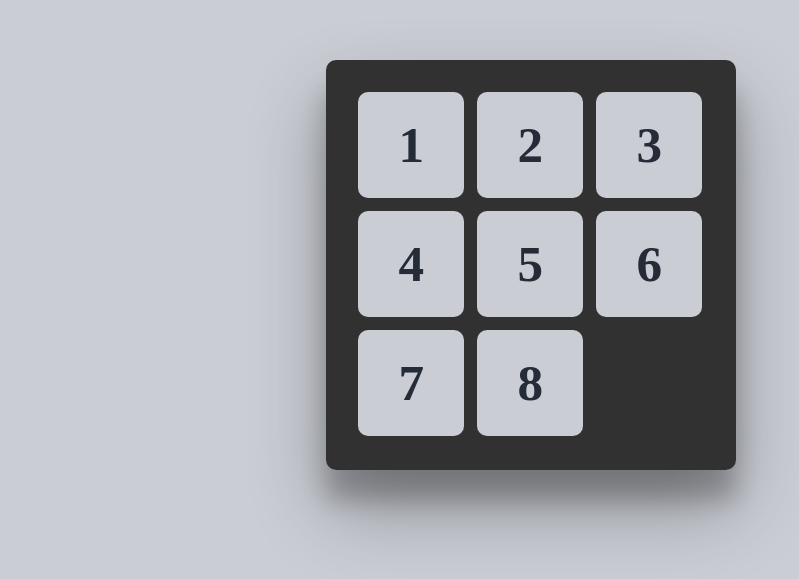
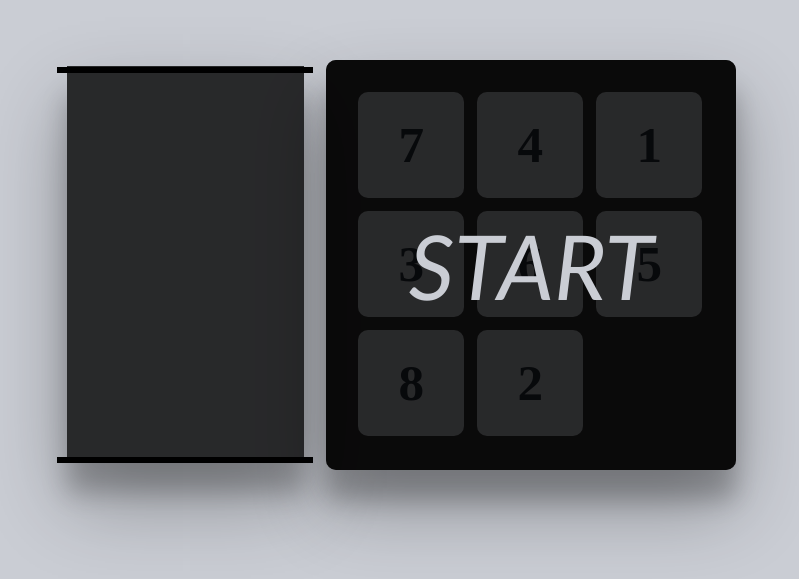
Before and after one commit to RC074/puzzle-game, a React (Create React App) app: page / in a window 1280 px wide. Shown: the part 135-714 px from the top of the page, without its empty margins (109-908 px from the left). Built offline with nearby package versions, Linux system fonts and the light colour scheme.

Commit message:
improved frontend and also implemented the solve function

```diff
--- /dev/null
+++ b/src/App.module.css
@@ -0,0 +1,21 @@
+.start {
+  height: 32vw;
+  width: 32vw;
+  position: absolute;
+  background-color: rgba(0, 0, 0, 0.801);
+  font-size: 7vw;
+  z-index: 1;
+  font-family: CeliaGarcia, Calibri, sans-serif;
+  border: none;
+  color: #cacdd4;
+  border-radius: 10px;
+  outline: none;
+  transition: color 0.5s;
+  font-style: italic;
+  text-align: center;
+}
+
+.start:hover {
+  cursor: pointer;
+  color:  #ffffff;
+}
--- a/src/App.tsx
+++ b/src/App.tsx
@@ -4,25 +4,62 @@ import Solver from "./utils/Solver";
 import Generator from "./utils/Generator";
 
 import Board from "./components/Board/Board";
+import Records from "./components/Records/Records";
+import Functions from './components/Functions/Functions';
 
 import "./body.css";
 import styled from "./App.module.css";
 
-class App extends React.Component<{}> {
+interface AppState {
+  board: number[][];
+  isPlaying: boolean;
+  isSolving: boolean;
+}
+
+class App extends React.Component<{}, AppState> {
+  state = {
+    board: [
+      [1, 2, 3],
+      [4, 5, 6],
+      [7, 8, 9]
+    ],
+    isPlaying: false,
+    isSolving: false,
+  }
+
   componentDidMount() {
-    let pz = new Solver(15, [
-      [1, 2, 3, 4],
-      [5, 6, 7, 8],
-      [15, 10, 11, 12],
-      [13, 0, 9, 14],
-    ]);
-    console.log(pz.AStar());
+    let new_pz = new Generator(8).make()
+    this.setState({board: new_pz})
+  }
+
+  togglePlayingState = () => {
+    this.setState({isPlaying: !this.state.isPlaying})
+  }
+
+  handleSwapTiles = (col : number, row : number, col2 : number, row2 : number) => {
+    let tempBoard = this.state.board;
+    [tempBoard[col][row], tempBoard[col2][row2]] = [tempBoard[col2][row2], tempBoard[col][row]];
+    this.setState({board: tempBoard});
+  }
+
+  handleSolve = () => {
+    this.setState({isSolving: true});
   }
 
   render() {
     return (
       <div>
-        <Board />
+        {!this.state.isPlaying ? <button className={styled.start} onClick={this.togglePlayingState} >START</button> : ''}
+        <Records />
+        <Functions
+          isPlaying={this.state.isPlaying}
+          isSolving={this.handleSolve}
+        />
+        <Board
+          board={this.state.board}
+          swap={(col, row, col2, row2) => this.handleSwapTiles(col, row, col2, row2)}
+          isSolving={this.state.isSolving}
+        />
       </div>
     );
   }
--- a/src/components/Board/Board.tsx
+++ b/src/components/Board/Board.tsx
@@ -8,17 +8,20 @@ import Puzzle from "../../utils/Puzzle";
 import styled from "./Board.module.css";
 
 
-type BoardProps = {};
+type BoardProps = {
+  board: number[][];
+  swap: (col: number, row: number, col2: number, row2: number) => void;
+  isSolving: boolean;
+};
 
-const Board: React.FC<BoardProps> = () => {
+const timeOut = (ms: number) => {
+  return new Promise(resolve => setTimeout(resolve, ms));
+}
 
-  const [board, setBoard] = useState([
-    [1, 2, 3],
-    [4, 5, 6],
-    [7, 8, 0],
-  ]);
+const Board: React.FC<BoardProps> = ({board, swap, isSolving}) => {
 
   const [isClickable, setIsClickable] = useState(true);
+  const [inSolvingProcess, setInSolvingProcess] = useState(false);
 
   const [tileStyle, setTileStyle] = useState(
     [
@@ -34,10 +37,29 @@ const Board: React.FC<BoardProps> = () => {
     ]
   )
 
+  useEffect(() => {
+    if (isSolving && !inSolvingProcess) {
+      console.log(isSolving);
+      let pz = new Solver(8, board);
+      commandsLoader(pz.AStar())
+      setInSolvingProcess(true);
+    }
+  })
+
+  const commandsLoader = async (sequence : string) => {
+    for (let i = 0; i < sequence.length; i++) {
+      let [y, x] = findTile(0);
+      if (sequence[i] === 'u') y--;
+      if (sequence[i] === 'd') y++;
+      if (sequence[i] === 'r') x++;
+      if (sequence[i] === 'l') x--;
+      handleTileClick(y, x);
+      await timeOut(500);
+    }
+  }
+
   const swapTiles = (col : number, row : number, col2 : number, row2 : number) => {
-    let tempBoard = board;
-    [tempBoard[col][row], tempBoard[col2][row2]] = [tempBoard[col2][row2], tempBoard[col][row]]
-    setBoard([...tempBoard]);
+    swap(col, row, col2, row2);
   }
 
   const findTile = (tile : number) => {
@@ -58,7 +80,7 @@ const Board: React.FC<BoardProps> = () => {
     }
     let styles: Dict = {};
     if (tileStyle[n] === 0) {
-      styles = {left: '0', right: '0', top: '0', bottom: '0'};
+      styles = {left: '0vw', right: '0vw', top: '0vw', bottom: '0vw'};
     }
     if (tileStyle[n] === 3) {
       styles = {bottom: '9.3vw', transition: 'bottom 0.5s'};
@@ -81,8 +103,9 @@ const Board: React.FC<BoardProps> = () => {
   const handleTileClick = (col : number, row : number) => {
     if (!isClickable) return;
     if (isSwappable(col, row)) {
+
       let [y, x] = findTile(0);
-      let tempTileStyle = tileStyle
+      let tempTileStyle = [...tileStyle]
 
       if (y === col && x > row) {
         tempTileStyle[0] = 2;
--- /dev/null
+++ b/src/components/Functions/Functions.module.css
@@ -0,0 +1,41 @@
+.container {
+  position: absolute;
+  height: 28vw;
+  width: 12vw;
+  left: 66vw;
+  background-color:  rgba(22, 21, 21, 0.89);
+  top: 0;
+  bottom: 0;
+  margin-left: 0;
+  margin: auto;
+  border-top-right-radius: 10px;
+  border-bottom-right-radius: 10px;
+  box-shadow: 0 38px 76px rgba(0,0,0,0.30), 0 30px 24px rgba(0,0,0,0.22);
+  transition: width 0.7s;
+  text-align: center;
+}
+
+.btn {
+  top: 9vw;
+  width: 8vw;
+  height: 3vw;
+  position: relative;
+  margin: 1vw;
+  background-color: #cacdd4;
+  border-width: 0;
+  border-radius: 10px;
+  font-size: 1.5vw;
+  font-family: CeliaGarcia, Calibri, sans-serif;
+  font-style: italic;
+  font-weight: 700;
+  outline: none;
+  border: 0.3vw solid  #cacdd4;
+  transition: all 0.5s;
+}
+
+.btn:hover {
+  cursor: pointer;
+  background-color: transparent;
+  color:  #cacdd4;
+  box-shadow: 0px 0px 10px 0px rgb(0, 0, 0), 0px 0px 10px 0px rgb(0, 0, 0);
+}
--- /dev/null
+++ b/src/components/Functions/Functions.tsx
@@ -0,0 +1,48 @@
+import React, { useState, useEffect } from 'react'
+
+import styled from './Functions.module.css'
+
+interface FunctionsProps {
+  isPlaying: boolean;
+  isSolving: () => void;
+}
+
+const timeOut = (ms: number) => {
+  return new Promise(resolve => setTimeout(resolve, ms));
+}
+
+const Functions: React.FC<FunctionsProps> = ({isPlaying, isSolving}) => {
+
+  const [btnVisibility, setBtnVisibility] = useState(false);
+  const [menuWidth, setMenuWidth] = useState(false);
+
+  useEffect(() => {
+    const toggleVisibility = async () => {
+      if (isPlaying === true) {
+        await timeOut(300);
+      }
+      setBtnVisibility(isPlaying ? true : false);
+    }
+    const toggleMenuWidth = async () => {
+      if (isPlaying !== true) {
+        await timeOut(500);
+      }
+      setMenuWidth(isPlaying ? true : false);
+    }
+    toggleVisibility();
+    toggleMenuWidth();
+  })
+
+  const handleSolve = () => {
+    isSolving();
+  }
+
+  return (
+    <div className={styled.container} style={{width: menuWidth ? '12vw' : '0'}}>
+      <button className={styled.btn} onClick={handleSolve} style={{visibility: btnVisibility ? 'visible' : 'hidden'}}>Solve</button>
+      <button className={styled.btn} style={{visibility: btnVisibility ? 'visible' : 'hidden'}}>Restart</button>
+    </div>
+  )
+}
+
+export default Functions;
--- /dev/null
+++ b/src/components/Records/Records.module.css
@@ -0,0 +1,23 @@
+.container {
+  height: 30vw;
+  width: 20vw;
+  border-top: 0.5vw solid black;
+  border-bottom: 0.5vw solid black;
+  position: absolute;
+  left: 13vw;
+  margin-top: 0.5vw;
+  justify-content: center;
+
+}
+
+.display {
+  box-shadow: 0 38px 76px rgba(0,0,0,0.30), 0 30px 24px rgba(0,0,0,0.22);
+  align-self: center;
+  width: 18.5vw;
+  margin: auto;
+  padding: 0;
+  height: 31vw;
+  position: relative;
+  bottom: 0.5vw;
+  background-color: rgba(0, 0, 0, 0.801);
+}
--- /dev/null
+++ b/src/components/Records/Records.tsx
@@ -0,0 +1,13 @@
+import React, {useState} from 'react';
+
+import styled from './Records.module.css';
+
+const Records: React.FC = () => {
+  return (
+    <div className={styled.container}>
+      <div className={styled.display}></div>
+    </div>
+  )
+}
+
+export default Records;
--- a/src/utils/Generator.ts
+++ b/src/utils/Generator.ts
@@ -1,46 +1,50 @@
 import Puzzle from "./Puzzle";
 
 class Generator extends Puzzle {
-  private puzzleG: number[][] = [[]];
 
   constructor(size: 8 | 15) {
     super(size, [[]]);
   }
 
-  makeFrom = () => {
-    if (this.size === 8) {
-      this.puzzleG = [
-        [1, 2, 3],
-        [4, 5, 6],
-        [7, 8, 0],
-      ];
-    } else {
-      this.puzzleG = [
-        [1, 2, 3, 4],
-        [5, 6, 7, 8],
-        [9, 10, 11, 12],
-        [13, 14, 15, 0],
-      ];
-    }
-  };
+  shuffle = (arr: number[]) => {
+    var j, x, i;
+    for (i = arr.length - 1; i > 0; i--) {
+      j = Math.floor(Math.random() * (i + 1));
+      x = arr[i];
+      arr[i] = arr[j];
+      arr[j] = x;
+  }
+  return arr;
+  }
 
   make = () => {
-    this.makeFrom();
-    interface Dict {
-      [key: string]: boolean;
-    }
-    let prevStates: Dict = {};
-    for (let i = 0; i < Math.floor(Math.random() * 50) + 10; i++) {
-      let newMoves = this.generateChildNodes(this.puzzleG, "");
-      for (let j = 0; j < newMoves.length; j++) {
-        if (prevStates[JSON.stringify(newMoves[j][0])] !== true) {
-          this.puzzleG = newMoves[j][0];
-          prevStates[JSON.stringify(newMoves[j][0])] = true;
-          break;
+    while (true) {
+      let potentialPz = this.shuffle([1, 2, 3, 4, 5, 6, 7, 8, 0]);
+
+      // checks solvability
+      let sum = 0;
+      for (let i = 0; i < 8; i++) {
+        if (potentialPz[i] === 0) continue;
+        for (let j = i+1; j < 9; j++) {
+          if (potentialPz[j] === 0) continue;
+          if (potentialPz[i] > potentialPz[j]) {
+            sum++;
+          }
         }
       }
+      if (sum % 2 === 0) {
+        let pz: number[][] = [];
+        for (let i = 0; i < 9; i+=3) {
+          let temp = []
+          for (let j = i; j < i + 3; j++) {
+            temp.push(potentialPz[j]);
+          }
+          pz.push(temp);
+        }
+        return pz;
+      }
+      continue;
     }
-    return this.puzzleG;
   };
 }
 
```
